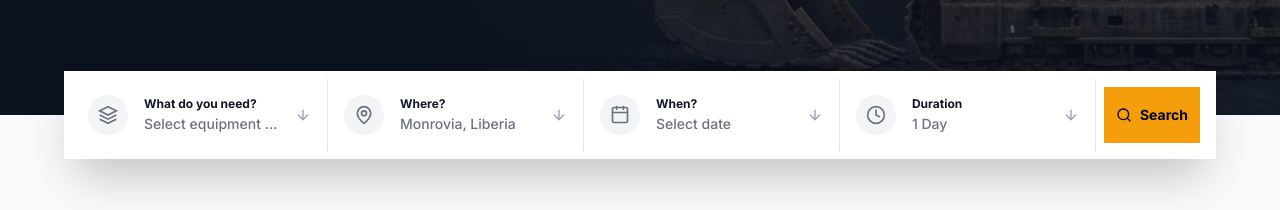
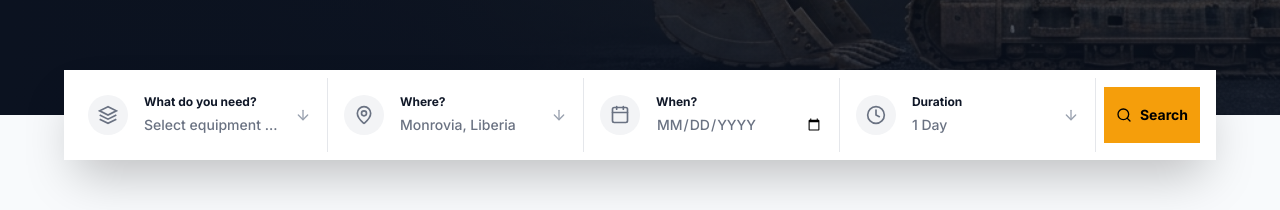
Before and after one commit to HILTONJACKSO/Equiplinkint, a Next.js app: page / in a window 1280 px wide. Shown: the part 682-892 px from the top of the page. Built offline with nearby package versions, Linux system fonts and the light colour scheme.

Commit message:
Make hero search bar interactive

```diff
--- a/src/app/page.tsx
+++ b/src/app/page.tsx
@@ -85,59 +85,77 @@ export default function Home() {
 
           {/* FLOATING SEARCH BAR */}
           <div className="absolute bottom-0 left-0 right-0 translate-y-1/2 z-20 px-4">
-            <div className="max-w-6xl mx-auto bg-white rounded-2xl p-2 shadow-2xl flex flex-col md:flex-row items-stretch divide-y md:divide-y-0 md:divide-x divide-gray-200 text-black">
+            <form action="/equipment" method="GET" className="max-w-6xl mx-auto bg-white rounded-2xl p-2 shadow-2xl flex flex-col md:flex-row items-stretch divide-y md:divide-y-0 md:divide-x divide-gray-200 text-black">
 
-              <div className="flex-1 p-3 md:p-4 w-full flex items-center gap-3 md:gap-4 min-w-0">
+              <div className="flex-1 p-3 md:p-4 w-full flex items-center gap-3 md:gap-4 min-w-0 group hover:bg-gray-50 transition-colors rounded-t-2xl md:rounded-l-2xl md:rounded-tr-none">
                 <div className="w-10 h-10 rounded-full bg-gray-100 flex items-center justify-center shrink-0">
                   <svg className="w-5 h-5 text-gray-500 shrink-0" viewBox="0 0 24 24" fill="none" stroke="currentColor" strokeWidth="2"><path d="M12 2L2 7l10 5 10-5-10-5zM2 17l10 5 10-5M2 12l10 5 10-5" /></svg>
                 </div>
                 <div className="min-w-0 flex-1">
                   <div className="text-xs font-bold text-gray-900 mb-0.5 truncate">What do you need?</div>
-                  <div className="text-sm text-gray-500 font-medium truncate">Select equipment or service</div>
+                  <select name="category" className="w-full bg-transparent outline-none text-sm text-gray-500 font-medium cursor-pointer appearance-none truncate">
+                    <option value="">Select equipment or service</option>
+                    <option value="excavator">Excavators</option>
+                    <option value="bulldozer">Bulldozers</option>
+                    <option value="loader">Loaders</option>
+                    <option value="crane">Cranes</option>
+                    <option value="transport">Lowbed Transport</option>
+                  </select>
                 </div>
-                <ArrowDown className="w-4 h-4 text-gray-400 shrink-0 ml-auto" />
+                <ArrowDown className="w-4 h-4 text-gray-400 shrink-0 ml-auto pointer-events-none" />
               </div>
 
-              <div className="flex-1 p-3 md:p-4 w-full flex items-center gap-3 md:gap-4 min-w-0">
+              <div className="flex-1 p-3 md:p-4 w-full flex items-center gap-3 md:gap-4 min-w-0 group hover:bg-gray-50 transition-colors">
                 <div className="w-10 h-10 rounded-full bg-gray-100 flex items-center justify-center shrink-0">
                   <MapPin className="w-5 h-5 text-gray-500 shrink-0" />
                 </div>
                 <div className="min-w-0 flex-1">
                   <div className="text-xs font-bold text-gray-900 mb-0.5 truncate">Where?</div>
-                  <div className="text-sm text-gray-500 font-medium truncate">Monrovia, Liberia</div>
+                  <select name="location" className="w-full bg-transparent outline-none text-sm text-gray-500 font-medium cursor-pointer appearance-none truncate">
+                    <option value="monrovia">Monrovia, Liberia</option>
+                    <option value="buchanan">Buchanan</option>
+                    <option value="gbarnba">Gbarnga</option>
+                    <option value="harbel">Harbel</option>
+                    <option value="kakata">Kakata</option>
+                  </select>
                 </div>
-                <ArrowDown className="w-4 h-4 text-gray-400 shrink-0 ml-auto" />
+                <ArrowDown className="w-4 h-4 text-gray-400 shrink-0 ml-auto pointer-events-none" />
               </div>
 
-              <div className="flex-1 p-3 md:p-4 w-full flex items-center gap-3 md:gap-4 min-w-0">
+              <div className="flex-1 p-3 md:p-4 w-full flex items-center gap-3 md:gap-4 min-w-0 group hover:bg-gray-50 transition-colors">
                 <div className="w-10 h-10 rounded-full bg-gray-100 flex items-center justify-center shrink-0">
                   <Calendar className="w-5 h-5 text-gray-500 shrink-0" />
                 </div>
                 <div className="min-w-0 flex-1">
                   <div className="text-xs font-bold text-gray-900 mb-0.5 truncate">When?</div>
-                  <div className="text-sm text-gray-500 font-medium truncate">Select date</div>
+                  <input type="date" name="date" className="w-full bg-transparent outline-none text-sm text-gray-500 font-medium cursor-pointer appearance-none truncate uppercase" />
                 </div>
-                <ArrowDown className="w-4 h-4 text-gray-400 shrink-0 ml-auto" />
               </div>
 
-              <div className="flex-1 p-3 md:p-4 w-full flex items-center gap-3 md:gap-4 min-w-0">
+              <div className="flex-1 p-3 md:p-4 w-full flex items-center gap-3 md:gap-4 min-w-0 group hover:bg-gray-50 transition-colors">
                 <div className="w-10 h-10 rounded-full bg-gray-100 flex items-center justify-center shrink-0">
                   <ClockIcon className="w-5 h-5 text-gray-500 shrink-0" />
                 </div>
                 <div className="min-w-0 flex-1">
                   <div className="text-xs font-bold text-gray-900 mb-0.5 truncate">Duration</div>
-                  <div className="text-sm text-gray-500 font-medium truncate">1 Day</div>
+                  <select name="duration" className="w-full bg-transparent outline-none text-sm text-gray-500 font-medium cursor-pointer appearance-none truncate">
+                    <option value="1">1 Day</option>
+                    <option value="3">3 Days</option>
+                    <option value="7">1 Week</option>
+                    <option value="30">1 Month</option>
+                    <option value="custom">Custom Duration</option>
+                  </select>
                 </div>
-                <ArrowDown className="w-4 h-4 text-gray-400 shrink-0 ml-auto" />
+                <ArrowDown className="w-4 h-4 text-gray-400 shrink-0 ml-auto pointer-events-none" />
               </div>
 
               <div className="p-2 w-full md:w-auto flex items-center justify-center shrink-0">
-                <Button className="w-full md:w-auto bg-amber-500 hover:bg-amber-600 text-black font-bold h-14 px-6 md:px-8 rounded-xl flex items-center justify-center gap-2">
+                <Button type="submit" className="w-full md:w-auto bg-amber-500 hover:bg-amber-600 text-black font-bold h-14 px-6 md:px-8 rounded-xl flex items-center justify-center gap-2">
                   <Search className="w-5 h-5 shrink-0" /> <span className="truncate">Search</span>
                 </Button>
               </div>
 
-            </div>
+            </form>
           </div>
         </section>
 
```
